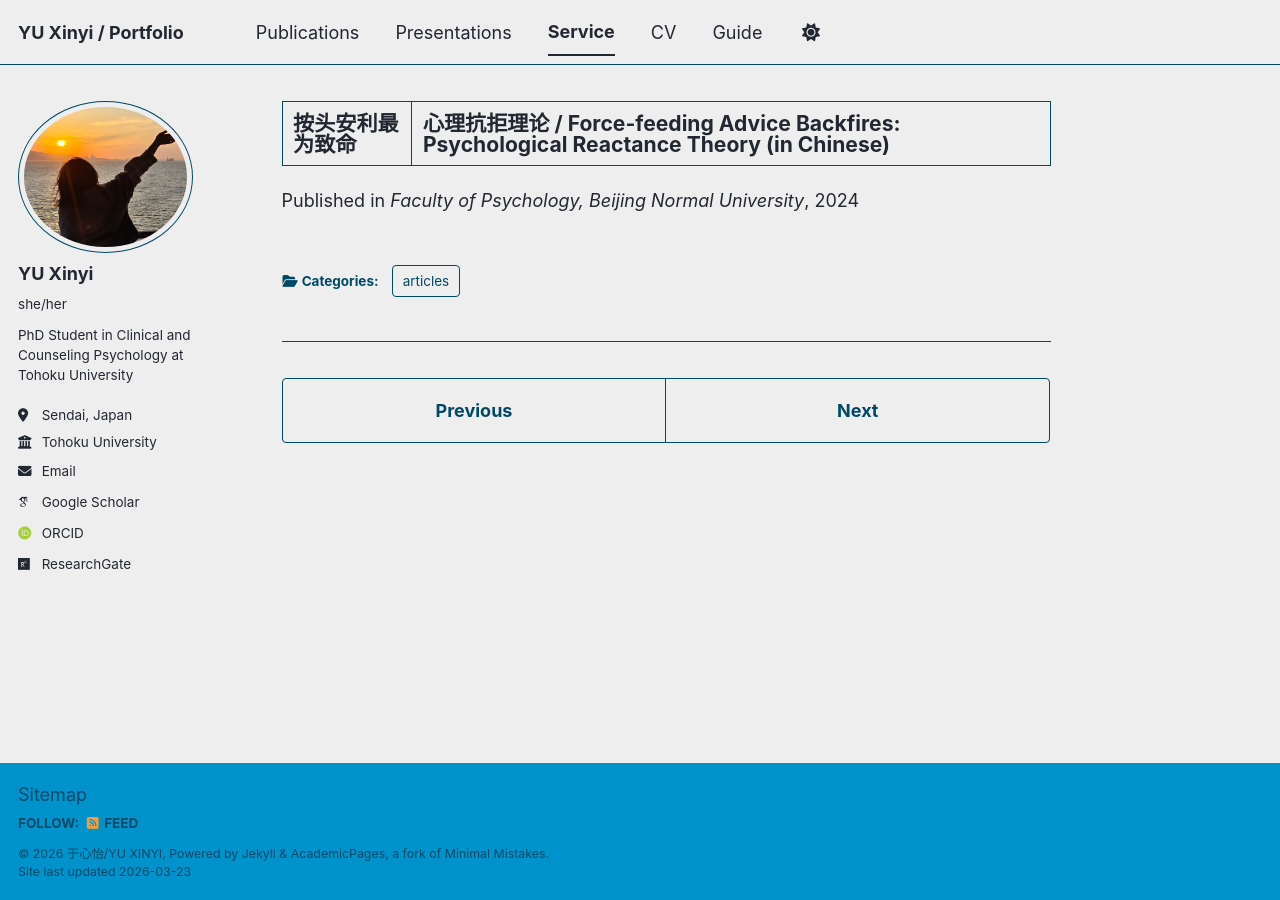
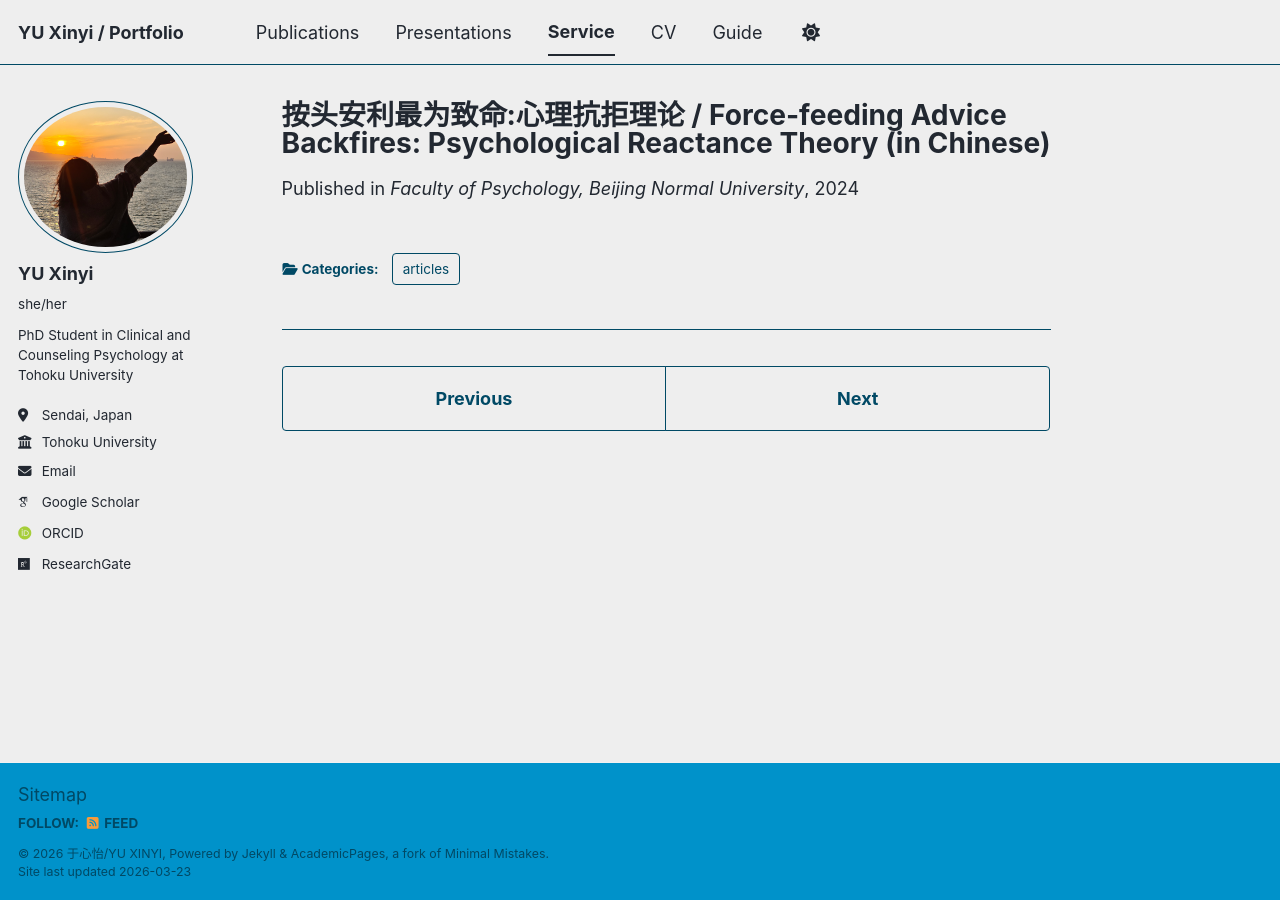
Before and after one commit to north119/north119.github.io, a Jekyll site: the page built from _service/2024-05-14-a2.md, in a window 1280 px wide. Built offline with Jekyll 4.4.1, drawn with Linux system fonts in a browser that asks for light colours; some web fonts are replaced; a script bundle is joined from its source files by our own code; library files that are not in the unit come from our copies.

Commit message:
Update 2024-05-14-a2.md

```diff
--- a/_service/2024-05-14-a2.md
+++ b/_service/2024-05-14-a2.md
@@ -1,5 +1,5 @@
 ---
-title: "按头安利最为致命|心理抗拒理论 / Force-feeding Advice Backfires: Psychological Reactance Theory (in Chinese)"
+title: "按头安利最为致命:心理抗拒理论 / Force-feeding Advice Backfires: Psychological Reactance Theory (in Chinese)"
 collection: service
 category: articles
 type: "practice"
```
